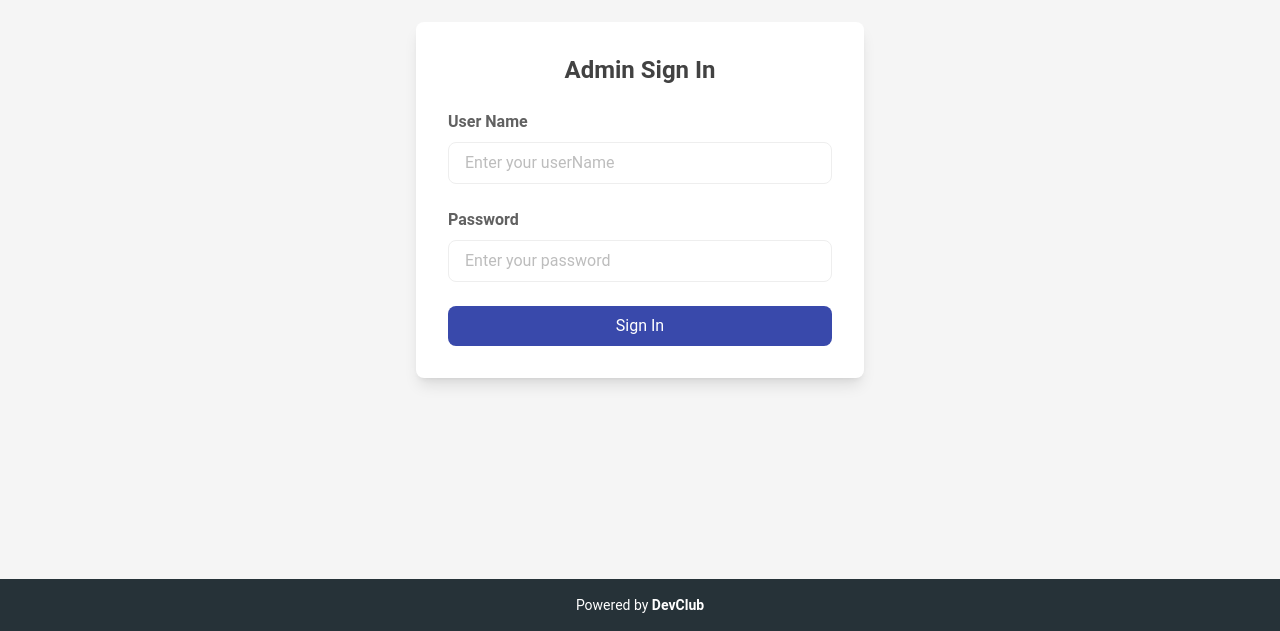
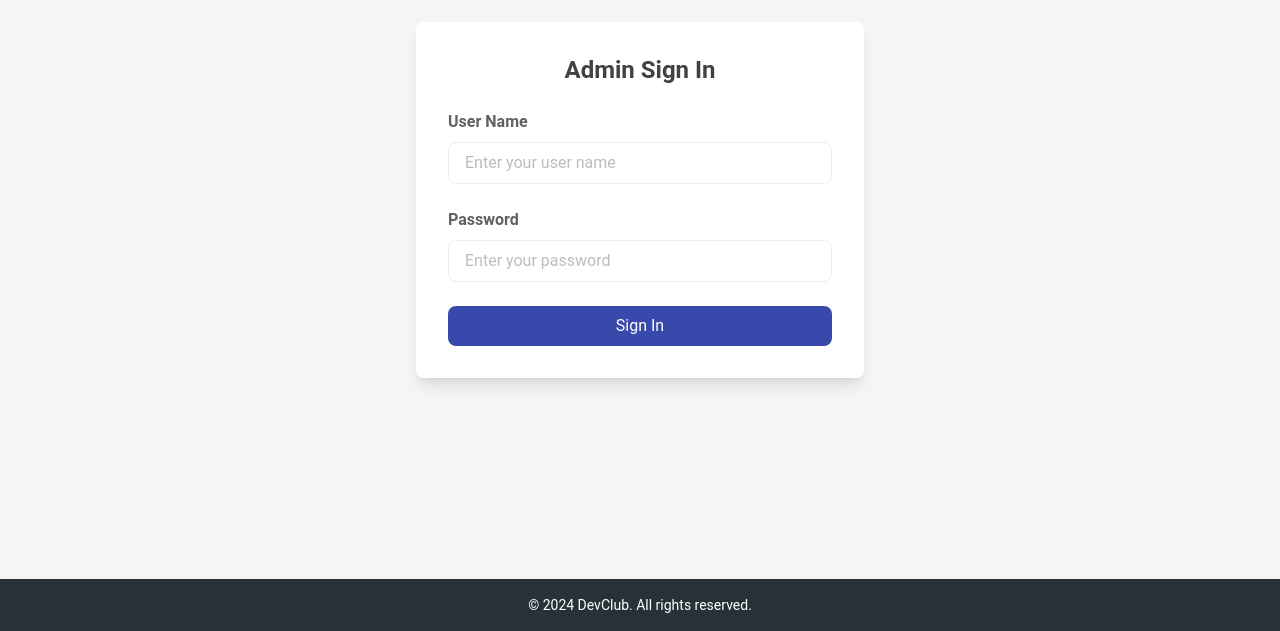
Before and after one commit to Sudarshan50/IITD_OAuth, a React (Vite) app in the folder client/: page /admin/signin in a window 1280 px wide. Shown: the part 179-810 px from the top of the page. Built offline with nearby package versions, Linux system fonts and the light colour scheme.

Commit message:
Refactor code: Update footer copyright notice and fix placeholder text in admin sign-in form

```diff
--- a/client/src/App.jsx
+++ b/client/src/App.jsx
@@ -86,9 +86,7 @@ function App() {
                     />
                 </Routes>
                 <footer className="bg-blue-gray-900 py-4 text-center text-white">
-                    <p className="text-sm">
-                        Powered by <span className="font-bold">DevClub</span>
-                    </p>
+                    <p className="text-sm">&copy; {new Date().getFullYear()} DevClub. All rights reserved.</p>
                 </footer>
             </BrowserRouter>
         </>
--- a/client/src/pages/admin/SignIn.jsx
+++ b/client/src/pages/admin/SignIn.jsx
@@ -57,7 +57,7 @@ const AdminSignIn = () => {
                             onChange={(e) => setuserName(e.target.value)}
                             required
                             className="w-full rounded-lg border px-4 py-2 focus:outline-none focus:ring focus:ring-indigo-200"
-                            placeholder="Enter your userName"
+                            placeholder="Enter your user name"
                         />
                     </div>
 
```
